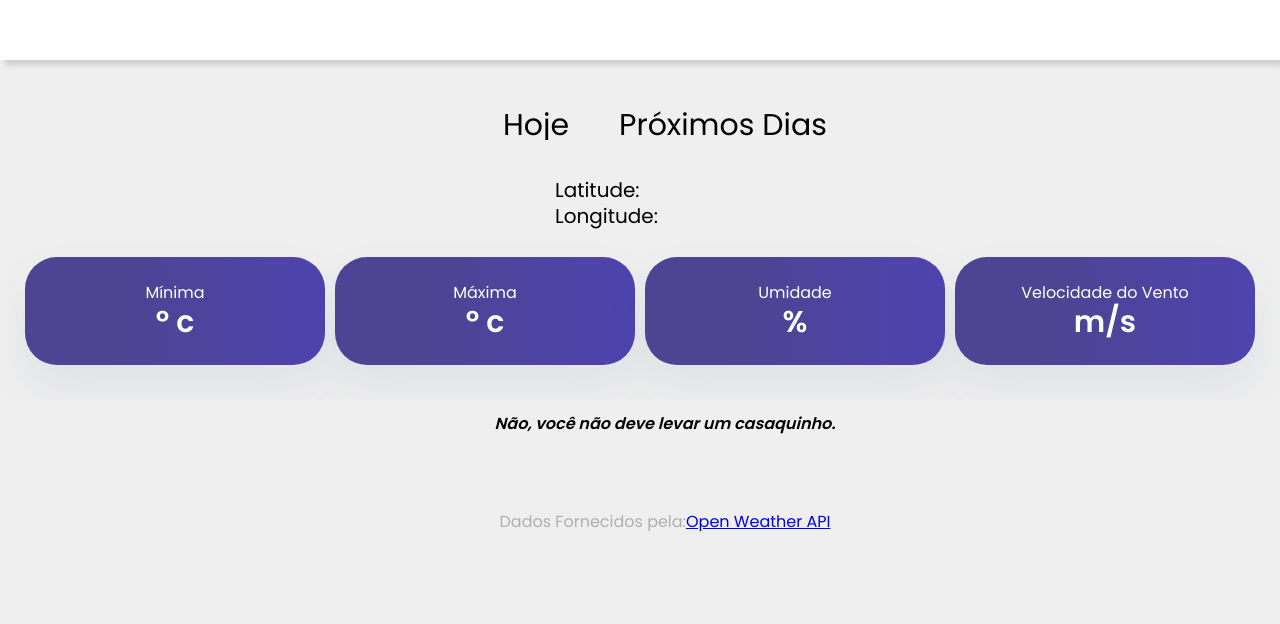
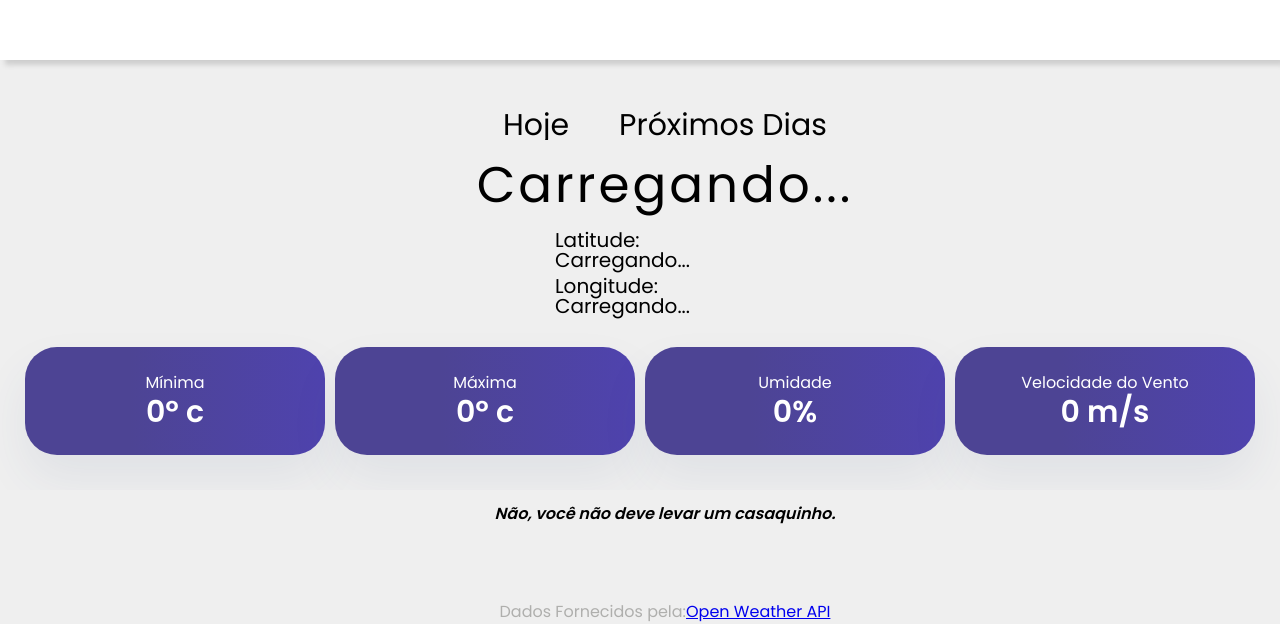
Before and after one commit to RenatoGFerreira/levo-um-casaquinho, a React (Vite) app: page / in a window 1280 px wide. Shown: the part 740-1364 px from the top of the page. Before the commit the page ends 1286 px from the top, so only its background shows below. Built offline with nearby package versions, Linux system fonts and the light colour scheme; no server answers.

Commit message:
adjusts: loading and pages

```diff
--- a/src/components/Menu/Menu.jsx
+++ b/src/components/Menu/Menu.jsx
@@ -6,7 +6,7 @@ import ToggleSwitch from "../ToggleSwitch/ToggleSwitch"
 import { WeatherContext } from "../../context/WeatherContext";
 import dayjs from "dayjs";
 
-export default function Menu({setShowMenu, showMenu}) {
+export default function Menu() {
     const [isChecked, setIsChecked] = useState(false)
     const [isDarkMode, setIsDarkMode] = useState(false)
     const {weatherData, setWeatherData, setCity} = useContext(WeatherContext)
--- a/src/pages/Hoje/Hoje.jsx
+++ b/src/pages/Hoje/Hoje.jsx
@@ -6,19 +6,19 @@ export default function Hoje({ weatherData }) {
             <InfoScreen>
                 <InfoBox>
                     <h1>Mínima</h1>
-                    <span>{weatherData?.main?.temp_min.toFixed(0)}º c</span>
+                    <span>{weatherData ? weatherData?.main?.temp_min.toFixed(0) : "0"}º c</span>
                 </InfoBox>
                 <InfoBox>
                     <h1>Máxima</h1>
-                    <span>{weatherData?.main?.temp_max.toFixed(0)}º c</span>
+                    <span>{weatherData ? weatherData?.main?.temp_max.toFixed(0) : "0"}º c</span>
                 </InfoBox>
                 <InfoBox>
                     <h1>Umidade</h1>
-                    <span>{weatherData?.main?.humidity}%</span>
+                    <span>{weatherData ? weatherData?.main?.humidity : "0"}%</span>
                 </InfoBox>
                 <InfoBox>
                     <h1>Velocidade do Vento</h1>
-                    <span>{weatherData?.wind?.speed} m/s</span>
+                    <span>{weatherData? weatherData?.wind?.speed : "0"} m/s</span>
                 </InfoBox>
             </InfoScreen>
             <RespScreen>
--- a/src/pages/Home/Home.jsx
+++ b/src/pages/Home/Home.jsx
@@ -3,28 +3,39 @@ import Menu from "../../components/Menu/Menu"
 import Hoje from "../Hoje/Hoje";
 import { useState, useContext } from "react";
 import { WeatherContext } from "../../context/WeatherContext";
+import ProximosDias from "../ProximosDIas/ProximosDias";
 
 export default function Home() {
-    const [showMenu, setShowMenu] = useState(false)
     const {weatherData, setWeatherData} = useContext(WeatherContext)
+    const [today, setToday] = useState(true)
+    const [nextDays, setNextDays] = useState(false)
+
+    function selectToday(){
+        setToday(true)
+        setNextDays(false)
+    }
+    function selectNextDays(){
+        setToday(false)
+        setNextDays(true)
+    }
 
     return (
         <ScreenContainer>
-            <Menu showMenu={showMenu} setShowMenu={setShowMenu} />
+            <Menu/>
             <BoxScreen>
                 <BoxTop>
                     <SubMenuScreen>
-                        <span>Hoje</span>
-                        <span>Próximos Dias</span>
+                        <span onClick={selectToday}>Hoje</span>
+                        <span onClick={selectNextDays}>Próximos Dias</span>
                     </SubMenuScreen>
                     <CityScreen>
-                        <h1>{weatherData?.name}</h1>
-                        <span>Latitude: {weatherData?.coord?.lat}</span>
-                        <span>Longitude: {weatherData?.coord?.lon}</span>
+                        <h1>{weatherData? weatherData?.name : "Carregando..."}</h1>
+                        <span>Latitude: {weatherData? weatherData?.coord?.lat : "Carregando..."}</span>
+                        <span>Longitude: {weatherData? weatherData?.coord?.lon : "Carregando..."}</span>
                     </CityScreen>
                 </BoxTop>
                 <BoxMiddle>
-                    <Hoje weatherData={weatherData}/>
+                    {today ? <Hoje weatherData={weatherData}/> : <ProximosDias/>}
                 </BoxMiddle>
                 <BoxBotton>
                     <TextScreen>
@@ -70,6 +81,7 @@ const SubMenuScreen = styled.div`
         font-size: 40px;
         margin-top: 50px;
         margin-left: 50px;
+        cursor: pointer;
     }
     @media (max-width: 1600px) {
         &>span{
```
